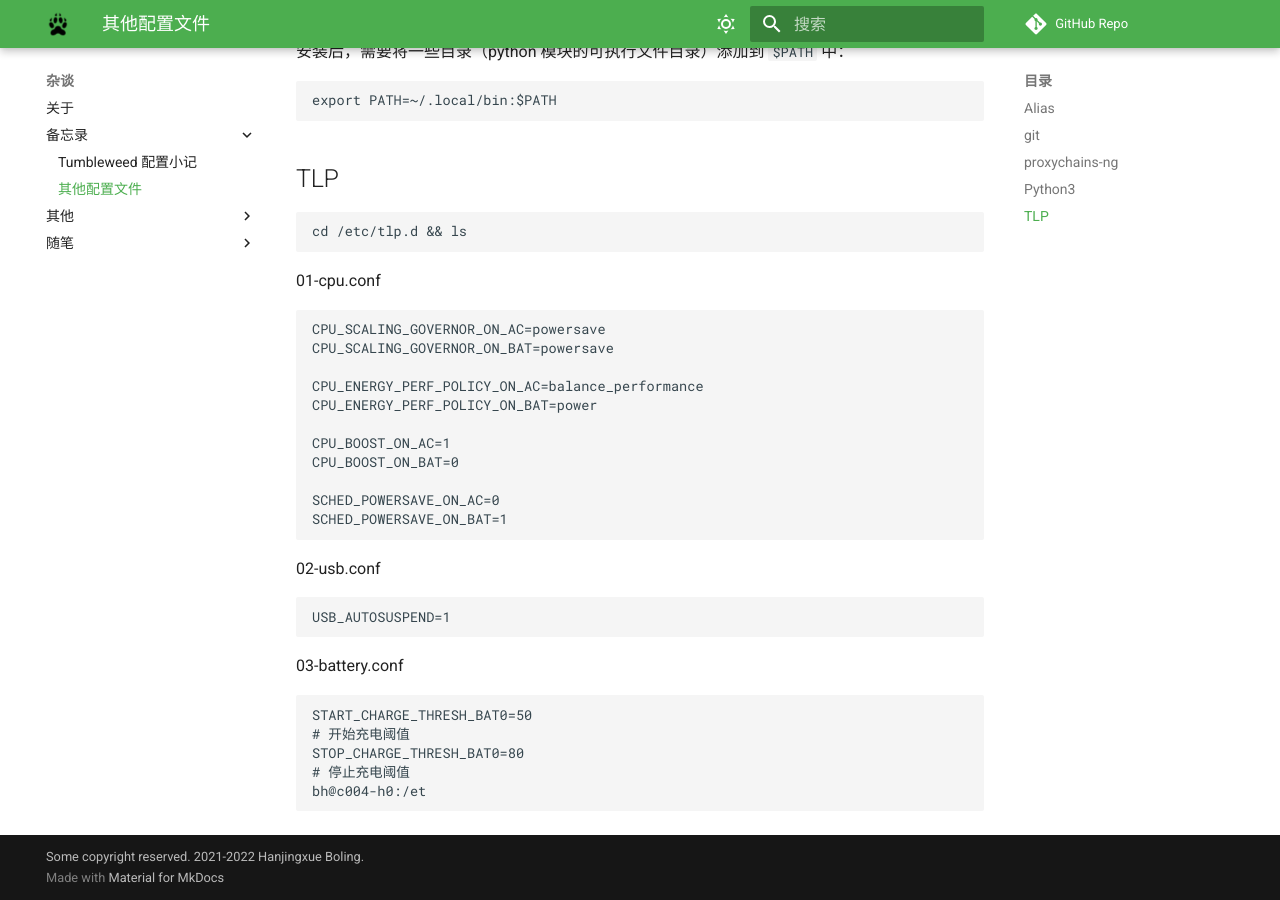
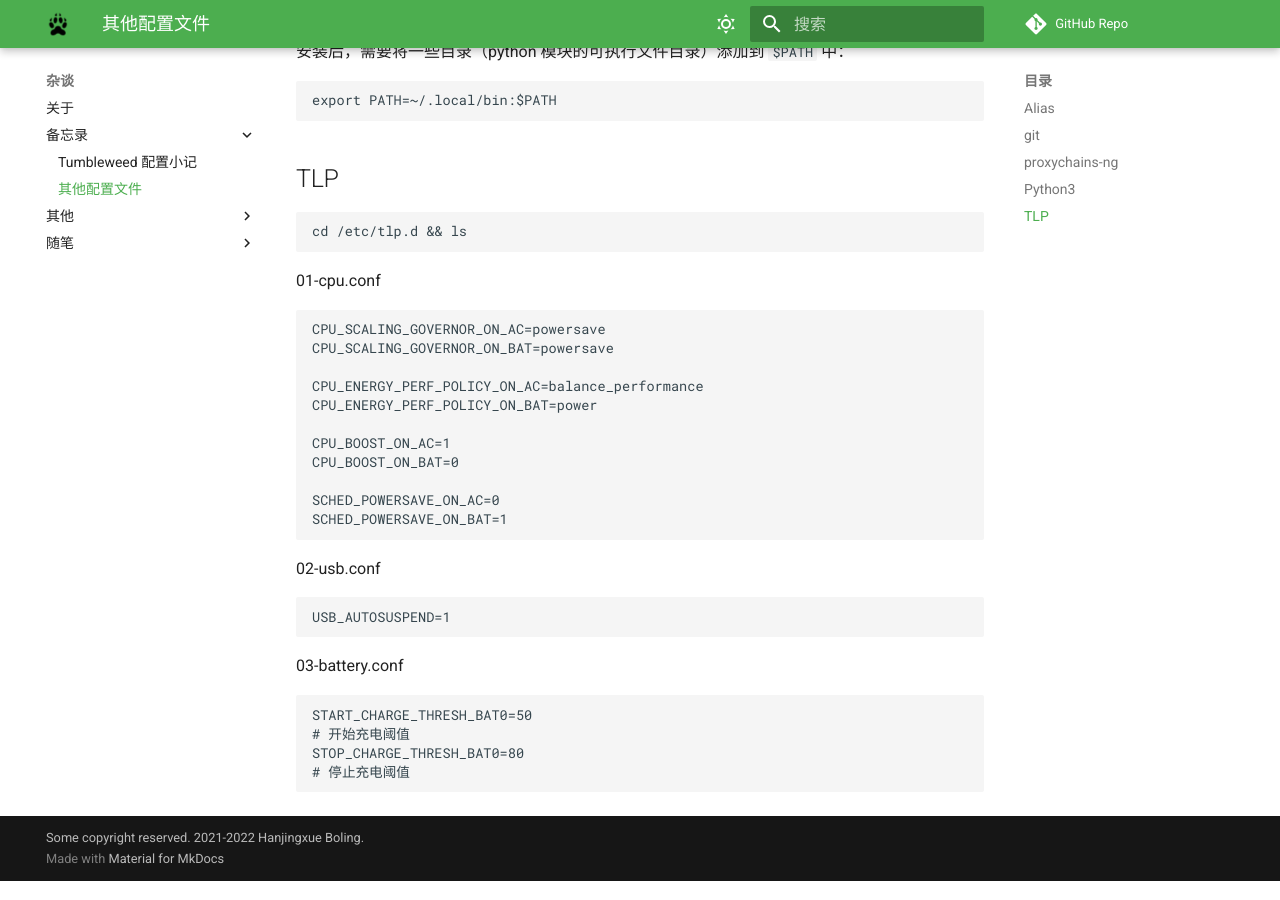
Before and after one commit to Hanjingxue-Boling/Whiteboard, an MkDocs documentation site: the page built from docs/essay/memo/other-configs.md, in a window 1280 px wide and 900 px high, scrolled down 1670 px. Built offline with MkDocs 1.6.1 and Material for MkDocs 9.7.7, drawn with Linux system fonts in a browser that asks for light colours; comment, search, counter and statistics services are not loaded.

Commit message:
2022-05-05-02

````diff
--- a/docs/essay/memo/other-configs.md
+++ b/docs/essay/memo/other-configs.md
@@ -116,5 +116,4 @@ START_CHARGE_THRESH_BAT0=50
 # 开始充电阈值
 STOP_CHARGE_THRESH_BAT0=80
 # 停止充电阈值
-bh@c004-h0:/et
 ```
````
